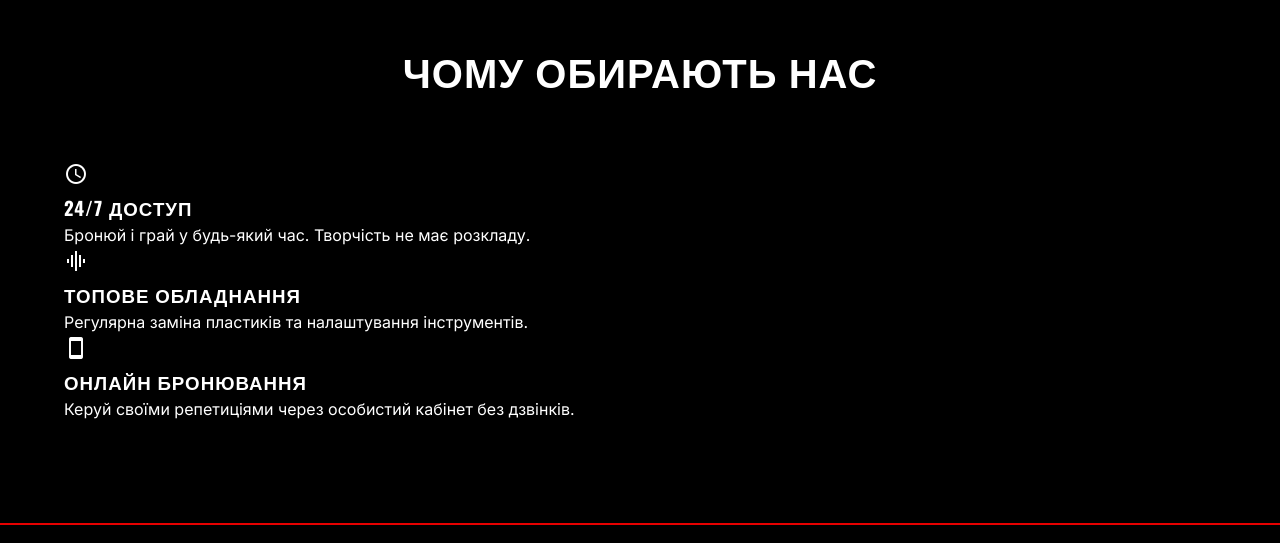
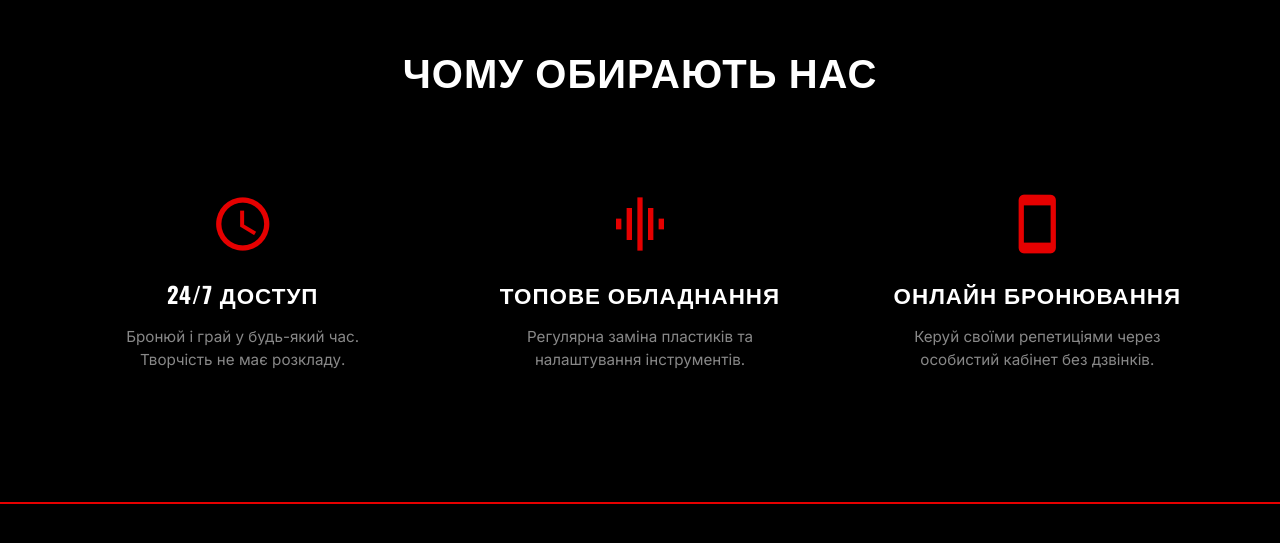
Before and after one commit to wh0smarg0/IO-35_webLAB-SakhnoMargaryta-FIOT-2026, a plain HTML site: page index.html in a window 1280 px wide. Shown: the part 1758-2301 px from the top of the page. Drawn offline with nearby package versions, Linux system fonts and the light colour scheme.

Commit message:
Update style.css

```diff
--- a/css/style.css
+++ b/css/style.css
@@ -234,6 +234,54 @@ h1, h2, h3, .logo, .btn, .price {
 
 .price { font-size: 1.5rem; margin-bottom: 15px; }
 
+/* --- ПЕРЕВАГИ --- */
+.features-section {
+    padding: 100px 5%;
+    background-color: var(--bg-pure-black);
+    text-align: center;
+}
+
+.features-grid {
+    display: grid;
+    grid-template-columns: repeat(auto-fit, minmax(280px, 1fr));
+    gap: 40px;
+    margin-top: 60px;
+    max-width: 1200px;
+    margin-left: auto;
+    margin-right: auto;
+}
+
+.feature-card {
+    padding: 30px;
+    display: flex;
+    flex-direction: column;
+    align-items: center;
+    transition: transform 0.3s ease;
+}
+
+.feature-card:hover {
+    transform: translateY(-5px);
+}
+
+.feature-icon {
+    font-size: 4rem;
+    color: var(--accent-red);
+    margin-bottom: 20px;
+    display: block;
+}
+
+.feature-card h3 {
+    font-size: 1.4rem;
+    margin-bottom: 15px;
+    color: var(--text-main);
+}
+
+.feature-card p {
+    color: var(--text-muted);
+    font-size: 0.95rem;
+    line-height: 1.5;
+}
+
 /* --- МОДАЛЬНЕ ВІКНО --- */
 .modal {
     display: none;
```
